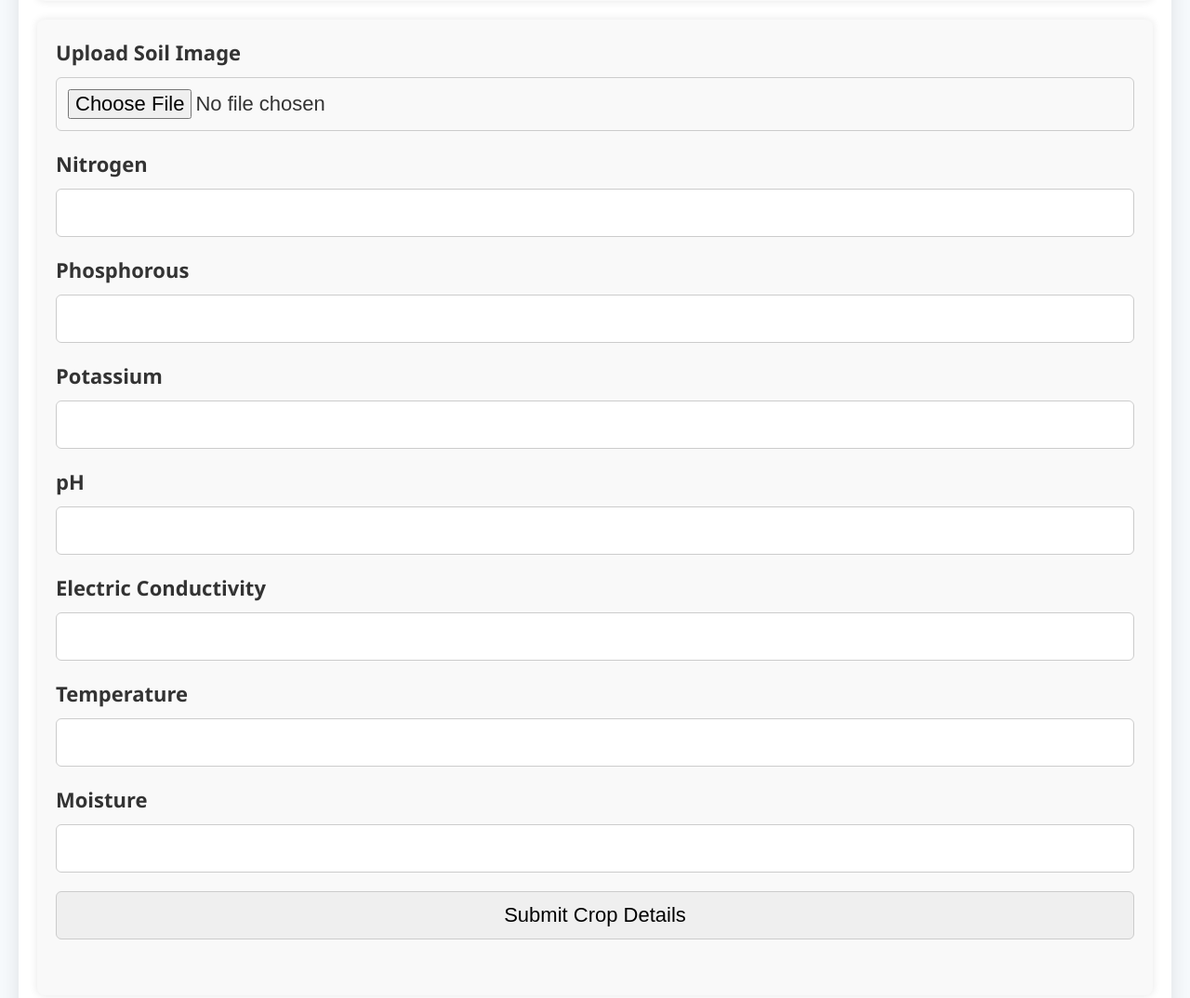
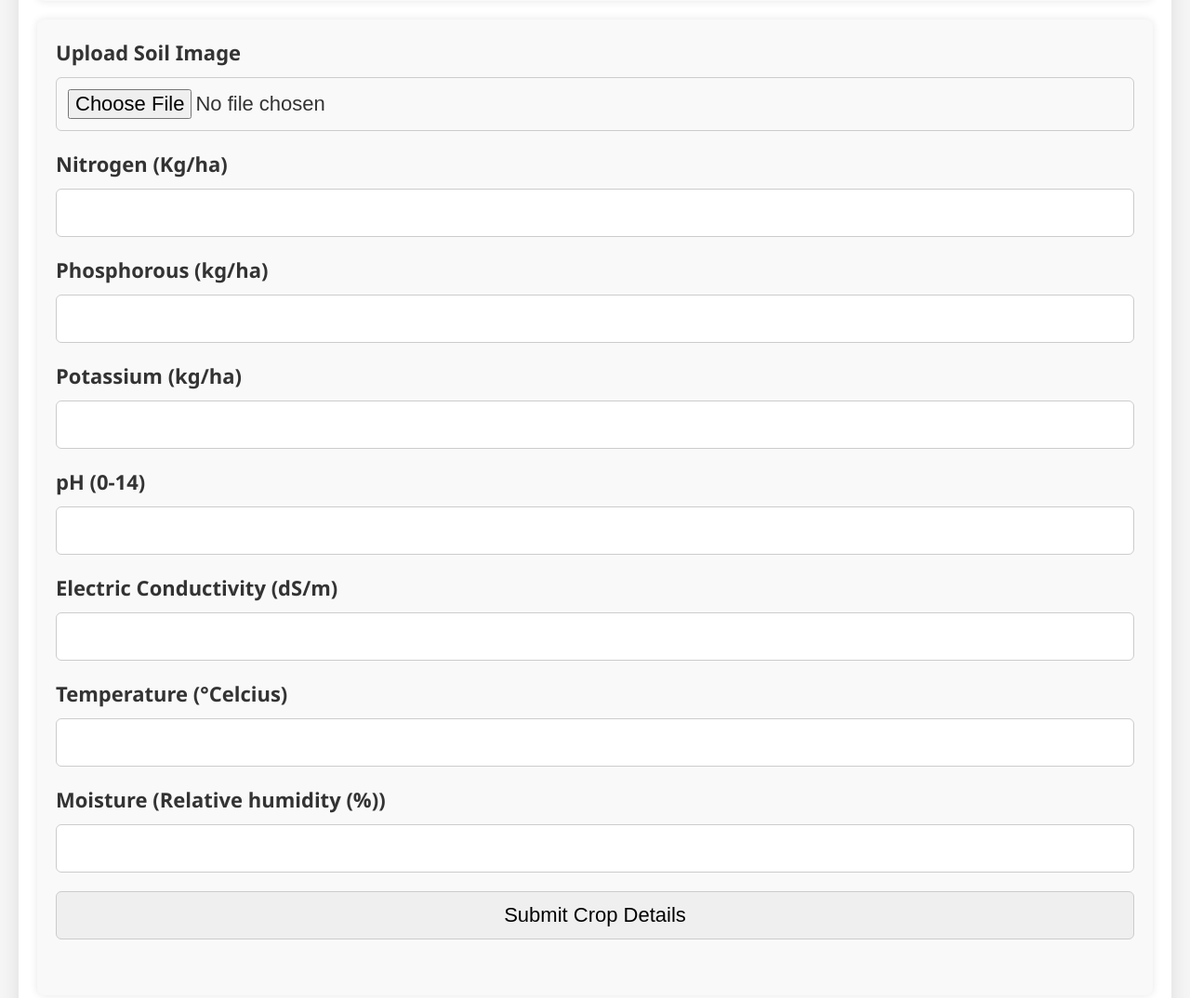
Before and after one commit to SABO007/SoilHealthCard, a Flask app: page / in a window 1280 px wide. Shown: the part 1216-2290 px from the top of the page at 93% size. Run offline with Flask 3, Linux system fonts and the light colour scheme.

Commit message:
better version

```diff
--- a/main.py
+++ b/main.py
@@ -247,8 +247,7 @@ def get_crop():
     pisa.CreatePDF(BytesIO(html.encode('utf-8')), pdf)
     pdf.seek(0)
 
-    return jsonify(f"\n Suggested Crop: {predict_crop}\n   Suggested Fertilizer: {predict_ferti}\n     Detected Soil Type: {soil_type}")
-
+    return jsonify(f"Suggested Crop: <span style='color: red;'>{predict_crop}</span>\n   Suggested Fertilizer: <span style='color: red;'>{predict_ferti}</span>\n     Detected Soil Type: <span style='color: red;'>{soil_type}</span>")
 
 @app.route('/download_pdf')
 def download_pdf():
--- a/templates/Farmer.html
+++ b/templates/Farmer.html
@@ -10,7 +10,7 @@
     <script src="https://ajax.googleapis.com/ajax/libs/jquery/3.5.1/jquery.min.js"></script>
     <style>
         body {
-            background-color: #f6f9fc;
+            background-color: #F5F5F5;
             font-family: 'Segoe UI', Tahoma, Geneva, Verdana, sans-serif;
             margin: 0;
             padding: 0;
@@ -160,7 +160,7 @@
                 <label for="sampleCollectionDate">Date of Sample Collection</label>
                 <input type="date" name="sampleCollectionDate" id="sampleCollectionDate" required max="<?= date('Y-m-d') ?>">
 
-                <label for="surveyNumber">Survey No</label>
+                <label for="Land surveyNumber">Survey No</label>
                 <input type="text" name="surveyNumber" id="surveyNumber">
 
                 <label for="farmSize">Farm Size</label>
@@ -181,26 +181,27 @@
                 <label for="soilImage">Upload Soil Image</label>
                 <input type="file" name="soilImage" id="soilImage" accept="image/*" required>
 
-                <label for="nitrogen">Nitrogen</label>
+                <label for="nitrogen">Nitrogen (Kg/ha)</label>
                 <input type="text" name="nitrogen" id="nitrogen" required>
 
-                <label for="phosphorous">Phosphorous</label>
+                <label for="phosphorous">Phosphorous (kg/ha)</label>
                 <input type="text" name="phosphorous" id="phosphorous" required>
 
-                <label for="potassium">Potassium</label>
+                <label for="potassium">Potassium (kg/ha)</label>
                 <input type="text" name="potassium" id="potassium" required>
 
-                <label for="ph">pH</label>
+                <label for="ph">pH (0-14)</label>
                 <input type="text" name="ph" id="ph" required>
 
-                <label for="electricConductivity">Electric Conductivity</label>
+                <label for="electricConductivity">Electric Conductivity (dS/m)</label>
                 <input type="text" name="electricConductivity" id="electricConductivity" required>
 
-                <label for="temperature">Temperature</label>
+                <label for="temperature">Temperature (°Celcius)</label>
                 <input type="text" name="temperature" id="temperature" required>
 
-                <label for="moisture">Moisture</label>
+                <label for="moisture">Moisture (Relative humidity (%))</label>
                 <input type="text" name="moisture" id="moisture" required>
+
                 <input type="button" value="Submit Crop Details" onclick="submitForm('cropForm', 'cropTick')">
                 <span id="cropTick" class="tick-mark"></span>
                 <span id="responseValue"></span>
```
